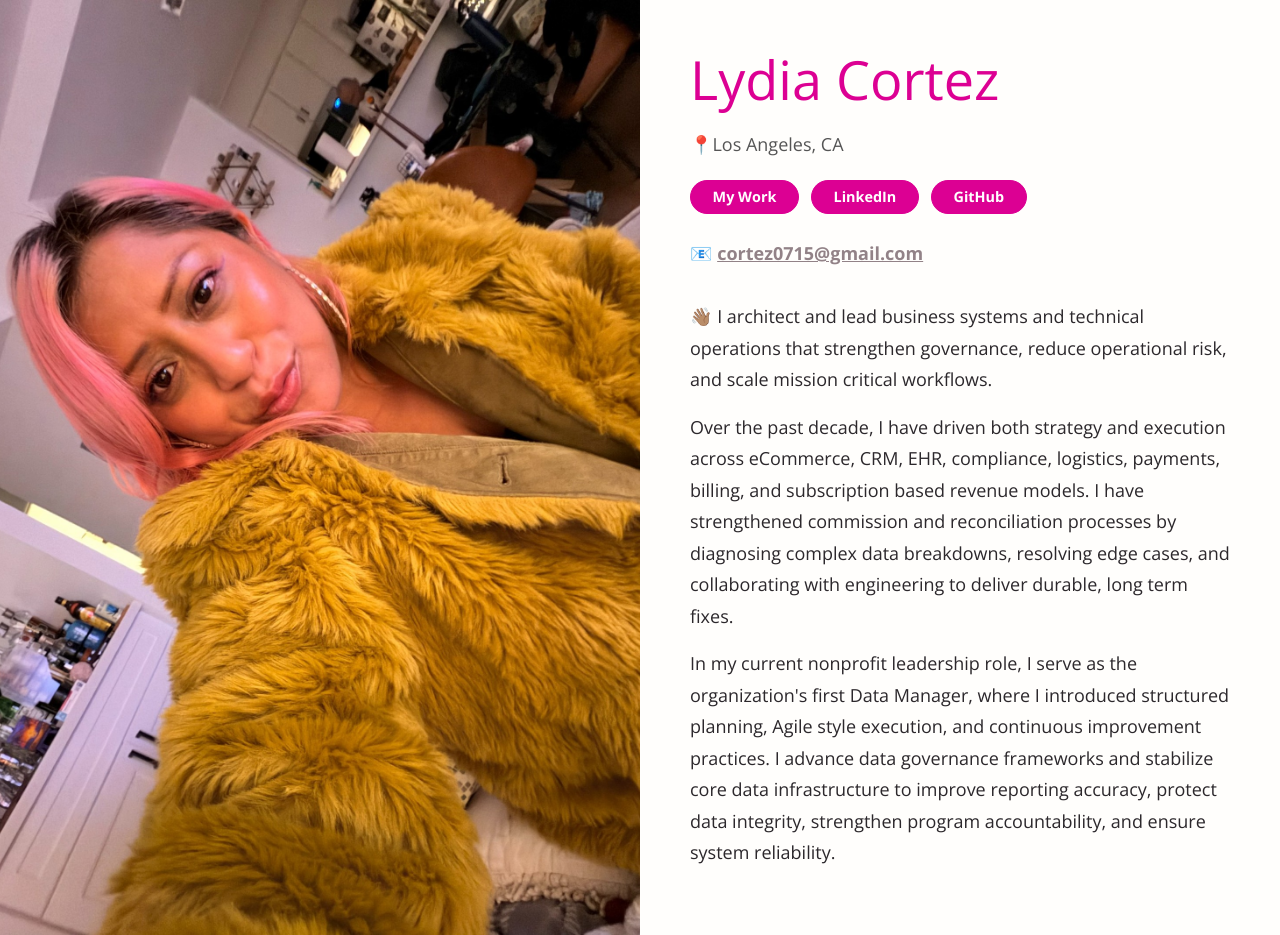
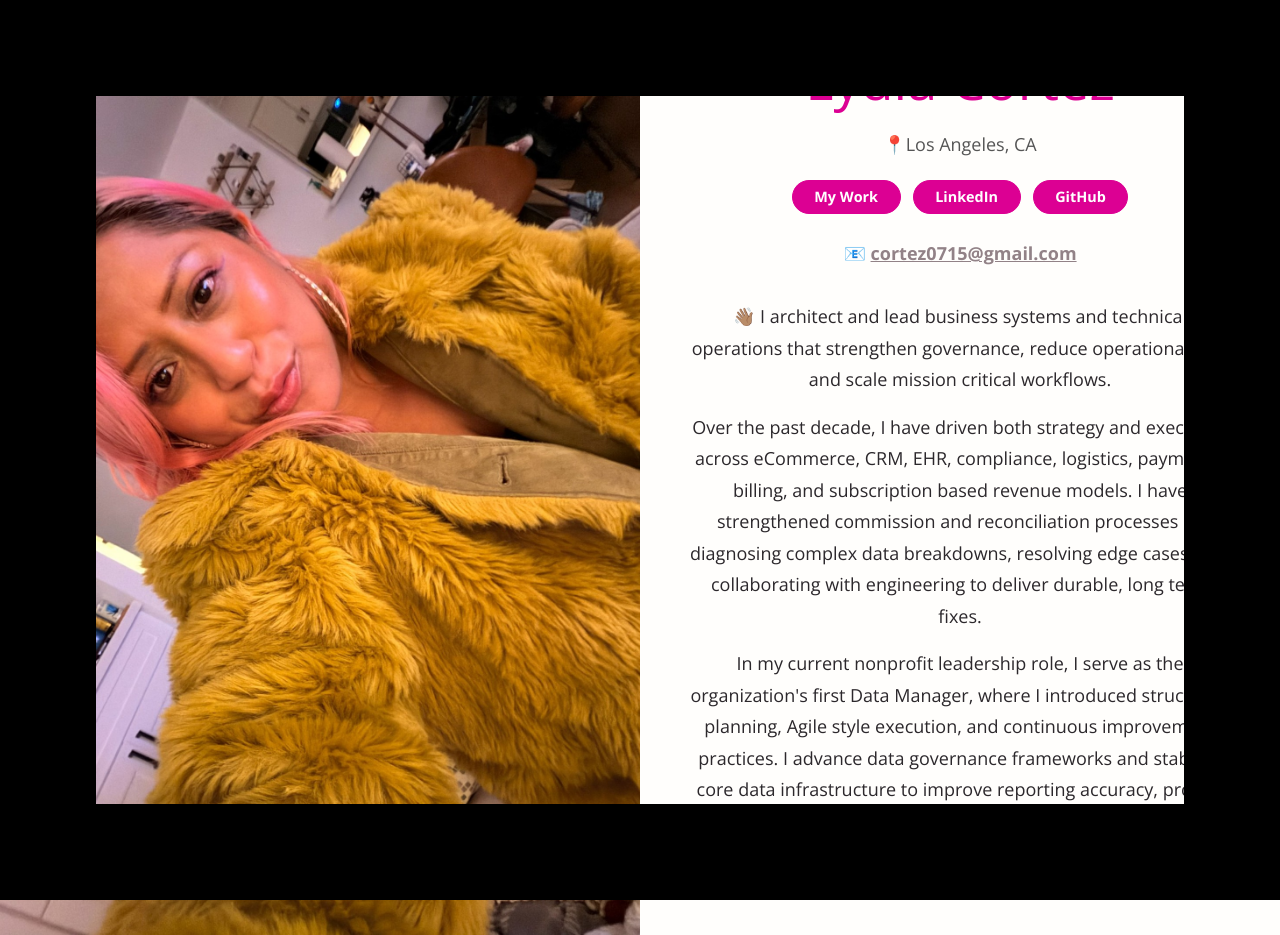
Before and after one commit to lylyco/lylyco.github.io, a Jekyll site: the page built from index.html, in a window 1280 px wide. Built offline with Jekyll 4.4.1, drawn with Linux system fonts in a browser that asks for light colours.

Commit message:
“textsv4”

```diff
--- a/assets/css/style.css
+++ b/assets/css/style.css
@@ -451,3 +451,48 @@ dd {
 .email-row {
   margin-bottom: 1.5rem;
 }
+
+/* =============================
+   Center everything + 1in border
+   ============================= */
+
+/* 1 inch black border that does NOT affect layout size */
+body::before {
+  content: "";
+  position: fixed;
+  inset: 0;
+  border: 1in solid #000;
+  pointer-events: none;
+  z-index: 9999;
+}
+
+/* Center the content column text and its children */
+.half__content {
+  text-align: center;
+}
+
+/* Center the flex items inside the content column (desktop rules already make it flex) */
+@media screen and (min-width: 768px) {
+  .half__content {
+    align-items: center;
+  }
+}
+
+/* Center the buttons row */
+.socialLinks {
+  justify-content: center;
+}
+
+/* Keep paragraphs/lists centered but not insanely wide */
+.half__content > * {
+  max-width: 42rem;
+  width: 100%;
+  margin-left: auto;
+  margin-right: auto;
+}
+
+/* If you want the whole page (including image column) vertically centered on mobile too */
+.half main {
+  min-height: 100vh;
+  justify-content: center;
+}
```
